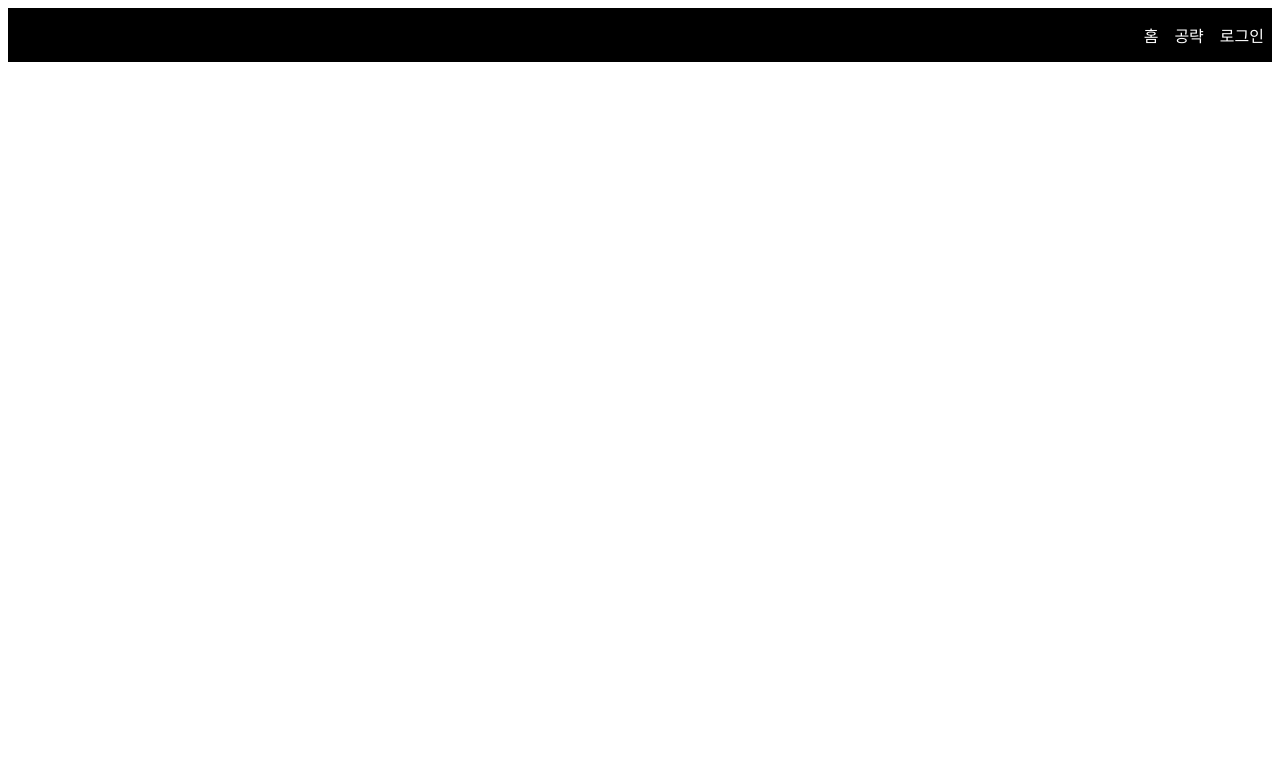
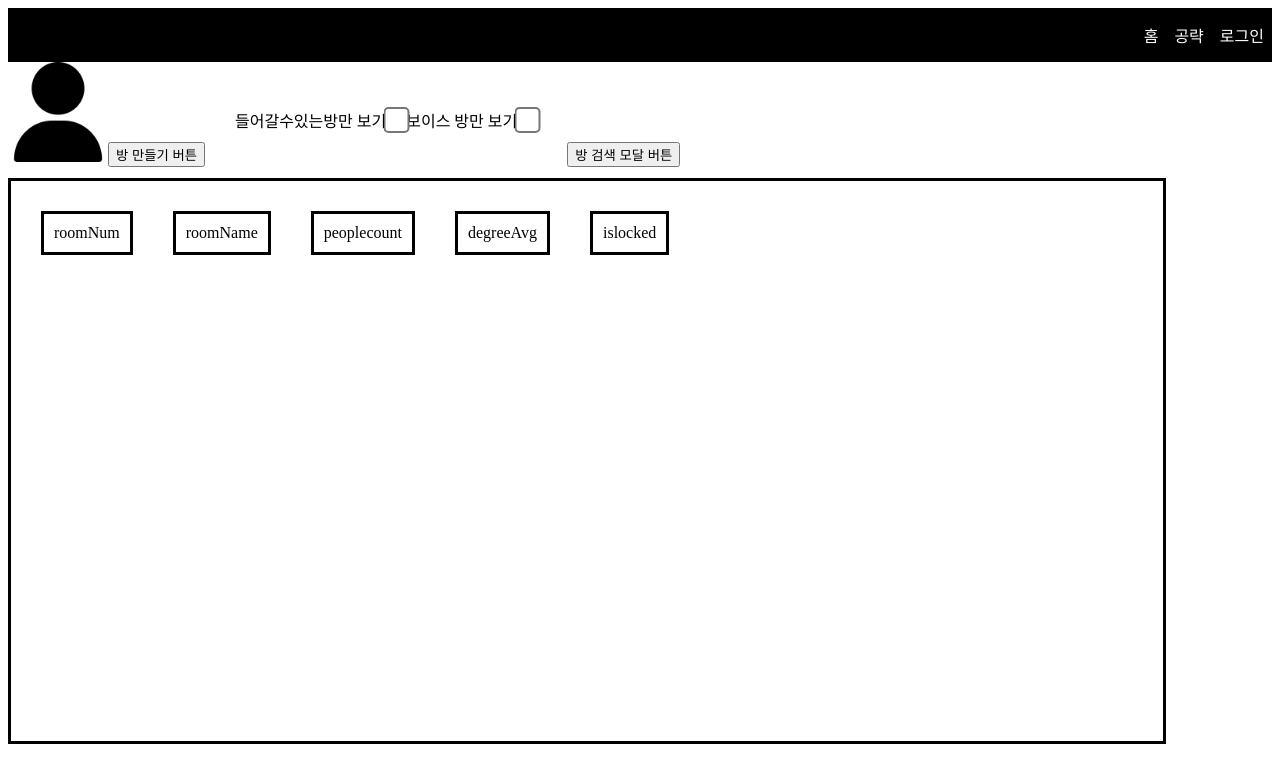
Before and after one commit to think0507/botox, a React (Create React App) app: page /RoomList in a window 1280 px wide. Shown: the top 782 px of the page. Built offline with nearby package versions, Linux system fonts and the light colour scheme.

Commit message:
modal 활용한 RoomList 화면 구성

```diff
--- a/src/components/MainGameComponents.js
+++ b/src/components/MainGameComponents.js
@@ -1,6 +1,7 @@
 // MainGameComponents.js
 import React from 'react';
 import { useParams } from 'react-router-dom';
+import RoomList from "./RoomList";
 
 function MainGameComponents() {
     // URL 파라미터를 가져옵니다.
@@ -16,6 +17,7 @@ function MainGameComponents() {
         <div>
             <h2>{gameName}</h2>
             <p>{gameInfo[gameName]}</p>
+            <RoomList />
         </div>
     );
 }
--- /dev/null
+++ b/src/components/RoomList.css
@@ -0,0 +1,65 @@
+.userIcon{
+    width:100px;
+    height:100px;
+}
+.roomListContentContainer{
+    width : 90vw;
+    height : 70vh;
+    border:solid 3px black;
+
+}
+.roomListContent{
+    margin : 10px;
+    display : flex;
+}
+.checkBoxContainer{
+    display : flex;
+    margin : 30px;
+}
+.checkBox{
+    transform : scale(2);
+}
+.roomListNav{
+    display:flex;
+}
+.createRoomButton{
+    width : 500px;
+}
+.content{
+    padding : 10px;
+    margin : 20px;
+    border : solid 3px black;
+}
+
+
+
+/* 모달 CSS */
+.btn-wrapper {
+    display: flex;
+    justify-content: center;
+    margin-top: 5rem;
+}
+
+.modal-open-button, .modal-close-btn {
+    cursor: pointer;
+    margin-left: auto;
+}
+
+.modal-container {
+    width: 100%;
+    height: 100%;
+    position: fixed;
+    top: 0;
+    left: 0;
+    display: flex;
+    justify-content: center;
+    align-items: center;
+    background: rgba(0, 0, 0, 0.5);
+}
+
+.modal-content {
+    background-color: #ffffff;
+    width: 250px;
+    height: 150px;
+    padding: 15px;
+}
--- a/src/components/RoomList.js
+++ b/src/components/RoomList.js
@@ -1,13 +1,124 @@
-import React from 'react';
-import { useLocation } from 'react-router-dom';
-
+import React, {useRef, useState} from 'react';
+import {useLocation} from 'react-router-dom';
+import usericonURL from '../img/user-icon.png'
+import './RoomList.css'
 function RoomList() {
     const {state} = useLocation(); //useLocation()훅으로 state를 받음
     console.log(state)
-    return(
-        <>
-            <p>{state}</p>
-        </>
+    console.log('this')
+
+    // 모달창 사용을 위한 변수 선언
+    const [creteRoomModalOpen, creteRoomSetModalOpen] = useState(false);
+    const [searchRoomModalOpen, searchRoomSetModalOpen] = useState(false);
+    const modalBackground = useRef();
+
+    return (
+        <div>
+            <div className={'roomListNav'}>
+                {/*유저 아이콘*/}
+                <img className={'userIcon'} alt={"이미지 없음"} src={usericonURL}></img>
+
+                {/*    방만들기 모달창 */}
+                <modal>
+                    <div className={'btn-wrapper'}>
+                        <button className={'modal-open-btn'} onClick={() => creteRoomSetModalOpen(true)}>
+                            방 만들기 버튼
+                        </button>
+                    </div>
+                    {
+                        creteRoomModalOpen &&
+                        <div className={'modal-container'} ref={modalBackground} onClick={e => {
+                            if (e.target === modalBackground.current) {
+                                creteRoomSetModalOpen(false);
+                            }
+                        }}>
+                            <div className={'modal-content'}>
+                                <p>방 만들기 모달창</p>
+
+                                {/* 방 번호 검색, 방 이름검색, or  텍스트,음성 검색필터 들어갈수있는방 검색필터*/}
+                                <input type={"text"} value={"방 이름"}></input>
+
+                                <input type={"button"} value={'방 만들기'}></input>
+
+                                <button className={'modal-close-btn'} onClick={() => creteRoomSetModalOpen(false)}>
+                                    모달 닫기
+                                </button>
+                            </div>
+                        </div>
+                    }
+                </modal>
+
+
+                <div className={'checkBoxContainer'}>
+                    {/*    검색필터 체크박스 */}
+                    <p>들어갈수있는방만 보기</p>
+                    <input className={'checkBox'} type={"checkbox"} value={"체크박스1"}></input>
+                    <p>보이스 방만 보기</p>
+                    <input className={'checkBox'} type={"checkbox"}></input>
+                </div>
+
+
+
+                {/*    검색창 모달창 */}
+                <modal>
+                    <div className={'btn-wrapper'}>
+                        <button className={'modal-open-btn'} onClick={() => searchRoomSetModalOpen(true)}>
+                            방 검색 모달 버튼
+                        </button>
+                    </div>
+                    {
+                        searchRoomModalOpen &&
+                        <div className={'modal-container'} ref={modalBackground} onClick={e => {
+                            if (e.target === modalBackground.current) {
+                                searchRoomSetModalOpen(false);
+                            }
+                        }}>
+                            <div className={'modal-content'}>
+                                <p>방 검색 모달창</p>
+
+                                {/* 방 번호 검색, 방 이름검색, or  텍스트,음성 검색필터 들어갈수있는방 검색필터*/}
+                                <input type={"text"} value={"방번호 검색창"}></input>
+
+                                <input type={"button"} value={'제출버튼'}></input>
+
+                                <button className={'modal-close-btn'} onClick={() => searchRoomSetModalOpen(false)}>
+                                    모달 닫기
+                                </button>
+                            </div>
+                        </div>
+                    }
+                </modal>
+            </div>
+
+
+
+            {/*    방 목록 리스트 */}
+            <div className={'roomListContentContainer'}>
+                <div className={'roomListContent'}>
+                    <div className={'content'}>
+                        {/*    방번호*/}
+                        roomNum
+                    </div>
+                    <div className={'content'}>
+                        {/*    방 제목 */}
+                        roomName
+                    </div>
+                    <div className={'content'}>
+                        {/*    현재 인원수*/}
+                        peoplecount
+                    </div>
+                    <div className={'content'}>
+                        {/*    평균온도 */}
+                        degreeAvg
+                    </div>
+                    <div className={'content'}>
+                        {/*    잠금 여부 */}
+                        islocked
+                    </div>
+                </div>
+            </div>
+        </div>
     )
 }
+
 export default RoomList;
```
Also changed, not shown: src/img/user-icon.png (added).
